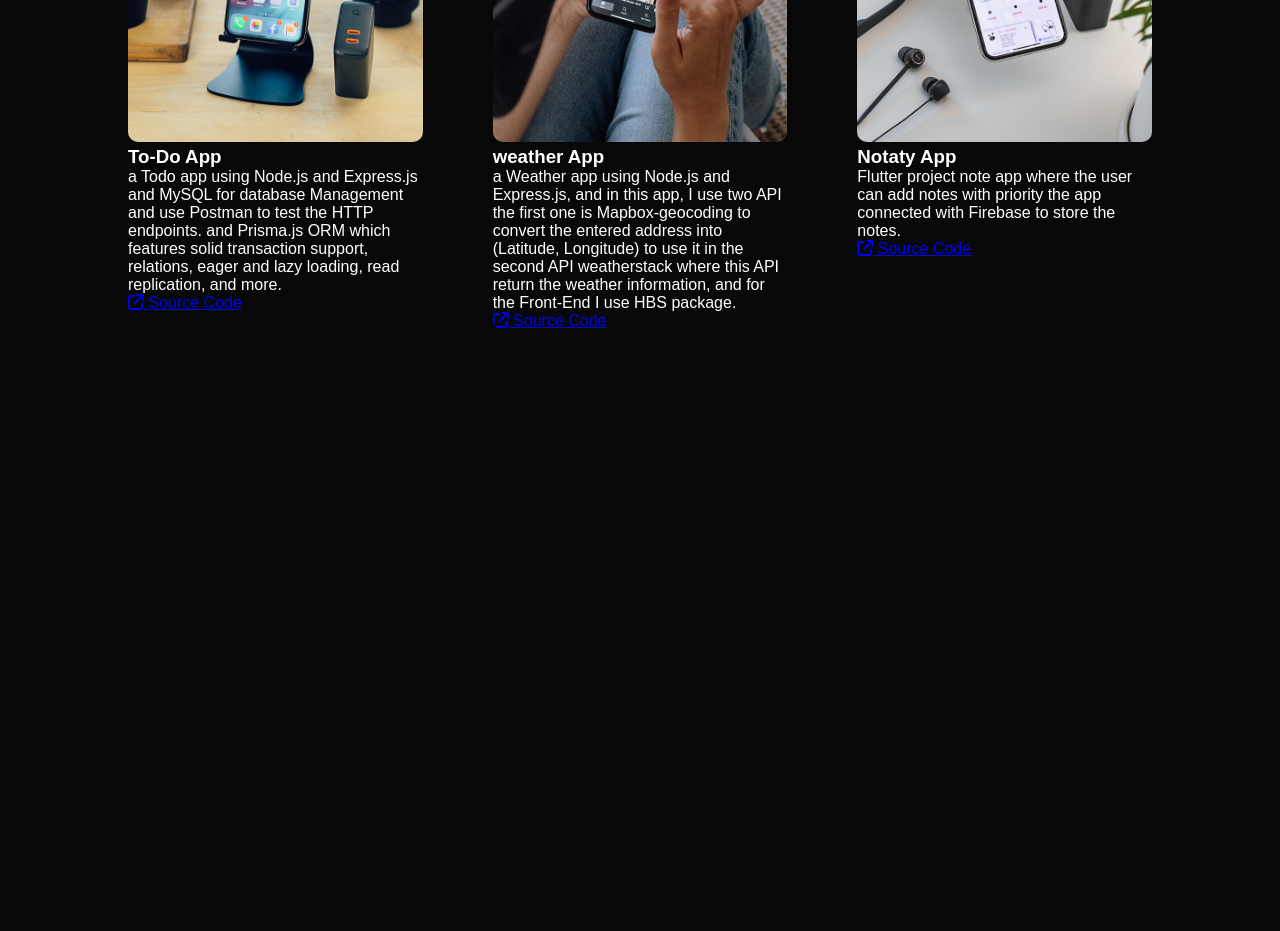
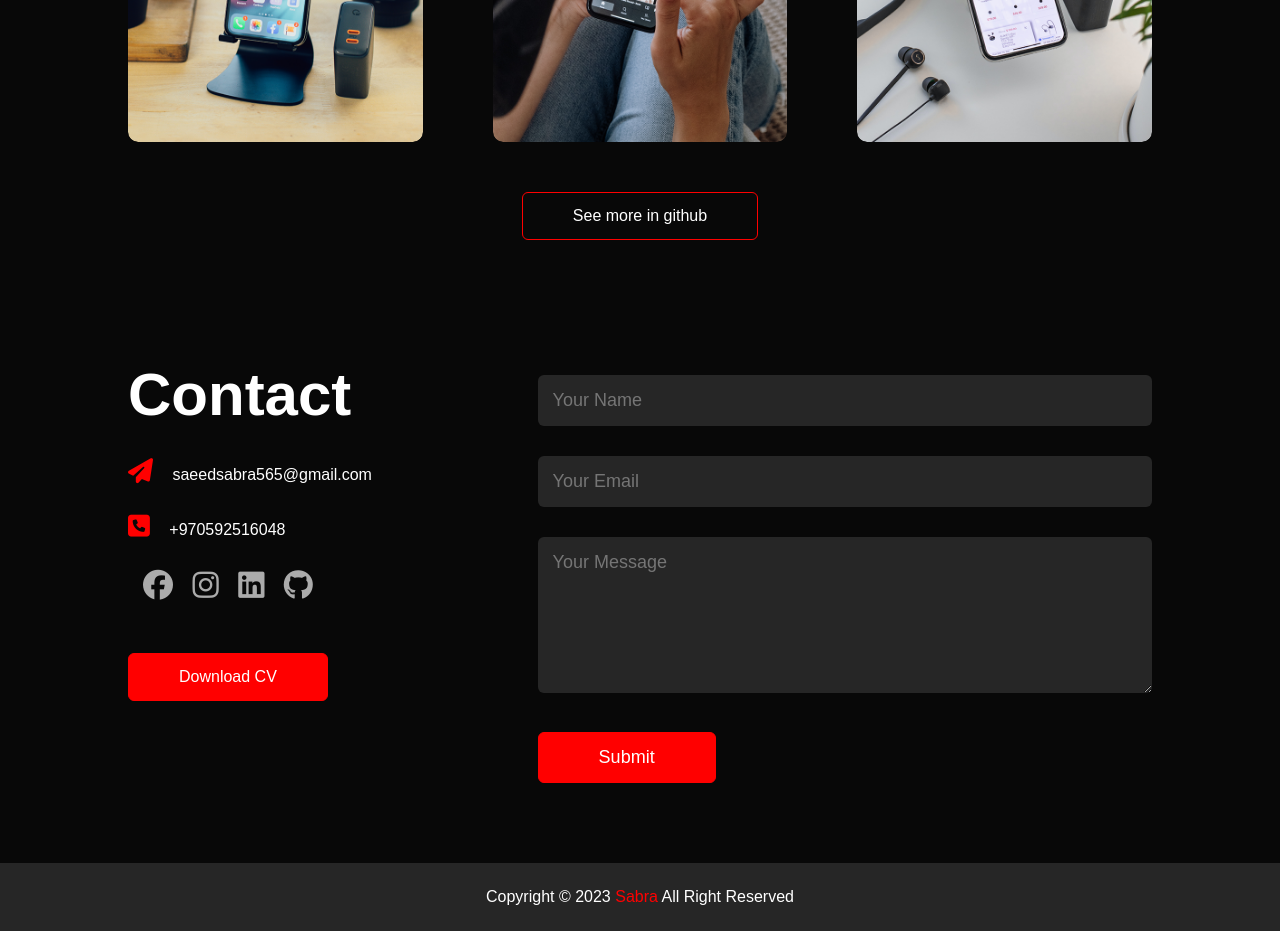
Before and after one commit to Saeed-Sabra/Saeed-Portfolio, a plain HTML site: page index.html in a window 1280 px wide. Shown: the part 2433-3364 px from the top of the page. Before the commit the page ends 2823 px from the top, so only its background shows below. Drawn offline with Linux system fonts and the light colour scheme.

Commit message:
end website

```diff
--- a/index.html
+++ b/index.html
@@ -108,8 +108,8 @@
                         <p>a Todo app using Node.js and Express.js and MySQL for database Management and use Postman to
                             test the HTTP endpoints. and Prisma.js ORM which features solid transaction support,
                             relations, eager and lazy loading, read replication, and more.</p>
-                        <a href="https://github.com/Saeed-Sabra/note_app_flutter.git"><i
-                                class="fa-solid fa-arrow-up-right-from-square"></i> Source Code</a>
+                        <a href="https://github.com/Saeed-Sabra/note_app_flutter.git" target="_blank"><i
+                                class="fa-solid fa-arrow-up-right-from-square"></i> </a>
                     </div>
                 </div>
                 <div class="work">
@@ -120,8 +120,8 @@
                             is Mapbox-geocoding to convert the entered address into (Latitude, Longitude) to use it in
                             the second API weatherstack where this API return the weather information, and for the
                             Front-End I use HBS package.</p>
-                        <a href="https://github.com/Saeed-Sabra/Weather-App-NodeJs.git"><i
-                                class="fa-solid fa-arrow-up-right-from-square"></i> Source Code</a>
+                        <a href="https://github.com/Saeed-Sabra/Weather-App-NodeJs.git" target="_blank"><i
+                                class="fa-solid fa-arrow-up-right-from-square"></i> </a>
                     </div>
                 </div>
                 <div class="work">
@@ -130,14 +130,54 @@
                         <h3>Notaty App</h3>
                         <p>Flutter project note app where the user can add notes with priority the app connected with
                             Firebase to store the notes.</p>
-                        <a href="https://github.com/Saeed-Sabra/note_app_flutter.git"><i
-                                class="fa-solid fa-arrow-up-right-from-square"></i> Source Code</a>
+                        <a href="https://github.com/Saeed-Sabra/note_app_flutter.git" target="_blank"><i
+                                class="fa-solid fa-arrow-up-right-from-square"></i></a>
                     </div>
                 </div>
             </div>
+            <a href="https://github.com/Saeed-Sabra" class="btn" target="_blank">See more in github</a>
         </div>
+    </div>
+    <!--- End of Services section --->
+    <!-- Contact -->
+    <div id="Contact">
+        <div class="container">
+            <div class="row">
+                <div class="col">
+                    <div class="contact-left">
+                        <h1 class="sub-title">Contact</h1>
+                        <p><i class="fa-solid fa-paper-plane"></i> saeedsabra565@gmail.com</p>
+                        <p><i class="fa-solid fa-square-phone"></i> +970592516048</p>
+                        <div class="social-icons">
+                            <a href="https://www.facebook.com/saeedm.sabra.1/" target="_blank"><i
+                                    class="fa-brands fa-facebook"></i></a>
+                            <a href="https://www.instagram.com/saeed.m.sabra/" target="_blank"><i
+                                    class="fa-brands fa-instagram"></i></a>
+                            <a href="https://www.linkedin.com/in/saeedsabra565/" target="_blank"><i
+                                    class="fa-brands fa-linkedin"></i></a>
+                            <a href="https://github.com/Saeed-Sabra" target="_blank"><i
+                                    class="fa-brands fa-github"></i></a>
+                        </div>
 
+                    </div>
+                    <a href="Images/Saeed CV.pdf" class="btn btn2" download>Download CV</a>
+                </div>
+                <div class="contact-right">
+                    <form>
+                        <input type="text" name="Name" placeholder="Your Name" required>
+                        <input type="email" name="email" placeholder="Your Email" required>
+                        <textarea name="Message" rows="6" placeholder="Your Message"></textarea>
+                        <button type="submit" class="btn btn2">Submit</button>
+
+                    </form>
+                </div>
+            </div>
+        </div>
+        <div class="copyright">
+            <p>Copyright © 2023 <span>Sabra</span> All Right Reserved</p>
+        </div>
     </div>
+
 
 
     <script src="index.js"></script>
--- a/style.css
+++ b/style.css
@@ -215,7 +215,7 @@ nav ul li a:hover::after {
 
 }
 
-.work{
+.work {
     border-radius: 10px;
     position: relative;
     overflow: hidden;
@@ -223,6 +223,211 @@ nav ul li a:hover::after {
 }
 
 .work img {
-    width : 100%;
+    width: 100%;
     border-radius: 10px;
+    display: block;
+    transition: transform 0.5s;
 }
+
+.layer {
+    width: 100%;
+    height: 0;
+    background: linear-gradient(rgba(0, 0, 0, .6), red);
+    border-radius: 10px;
+    position: absolute;
+    left: 0;
+    bottom: 0;
+    overflow: hidden;
+    display: flex;
+    align-items: center;
+    justify-content: center;
+    padding: 0 40px;
+    flex-direction: column;
+    text-align: center;
+    font-size: 14px;
+    transition: height 0.5s;
+}
+
+.layer h3 {
+    font-weight: 500;
+    margin-bottom: 20px;
+}
+
+.layer a {
+    margin-top: 20px;
+    color: red;
+    text-decoration: none;
+    font-size: 18px;
+    line-height: 60px;
+    background: #fff;
+    width: 60px;
+    height: 60px;
+    text-align: center;
+    border-radius: 50%;
+}
+
+
+
+.work:hover img {
+    transform: scale(1.1);
+}
+
+.work:hover .layer {
+    height: 100%;
+}
+
+.btn {
+    cursor: pointer;
+    display: block;
+    margin: 50px auto;
+    width: fit-content;
+    border: 1px solid red;
+    padding: 14px 50px;
+    border-radius: 6px;
+    text-decoration: none;
+    color: #fff;
+    transition: background 0.5s;
+}
+
+
+.btn:hover {
+    background: red;
+}
+
+
+
+
+
+
+
+/* .contact .container .info {
+    padding-top: 60px;
+    padding-bottom: 60px;
+    text-align: center;
+}
+
+.contact .container .info .label {
+    font-size: 42px;
+    letter-spacing: -2px;
+    font-weight: 500;
+    margin-bottom: 30px;
+}
+
+
+.contact .container .info .link {
+    text-decoration: none;
+    font-weight: 600;
+    font-size: 32px;
+    display: block;
+    color: red;
+    cursor: pointer;
+    margin-bottom: 20px;
+}
+
+
+
+.contact .container .info .social {
+    margin-top: 25px;
+    display: flex;
+    justify-content: center;
+    font-size: 16px;
+}
+
+.contact .container .info .social p {
+     margin: 0;
+    font-size: 25px;
+    display: block;
+}
+
+
+.contact .container .info .social a {
+    margin-left: 10px;
+    color: #fff;
+    transition: 0.5s;
+    font-size: 25px;
+}
+
+.contact .container .info .social a:hover{
+    color: red;
+} */
+
+
+.contact-left {
+    flex-basis: 35%;
+}
+
+.contact-right {
+    flex-basis: 60%;
+}
+
+.contact-left p {
+    margin-top: 30px;
+
+}
+
+.contact-left p i {
+    color: red;
+    margin-right: 15px;
+    font-size: 25px;
+}
+
+.social-icons {
+    margin-top: 30px;
+}
+
+.social-icons a {
+    text-decoration: none;
+    font-size: 30px;
+    margin-left: 15px;
+    color: #ababab;
+    display: inline-block;
+    transition: transform 0.5s;
+}
+
+.social-icons a:hover {
+    color: red;
+    transform: translateY(-5px);
+}
+
+.btn.btn2 {
+    display: inline-block;
+    background: red;
+}
+
+
+.contact-right form {
+    width: 100%;
+}
+
+form input,
+form textarea {
+    width: 100%;
+    border: 0;
+    outline: none;
+    background: #262626;
+    padding: 15px;
+    margin: 15px 0;
+    color: #fff;
+    font-size: 18px;
+    border-radius: 6px;
+}
+
+form .btn2 {
+    padding: 14px 60px;
+    font-size: 18px;
+    margin-top: 20px;
+    cursor: pointer;
+}
+
+.copyright {
+    width: 100%;
+    text-align: center;
+    padding: 25px 0;
+    background: #262626;
+    font-weight: 300;
+    margin-top: 20px;
+}
+
+.copyright span {
+    color: red;
+}
```
